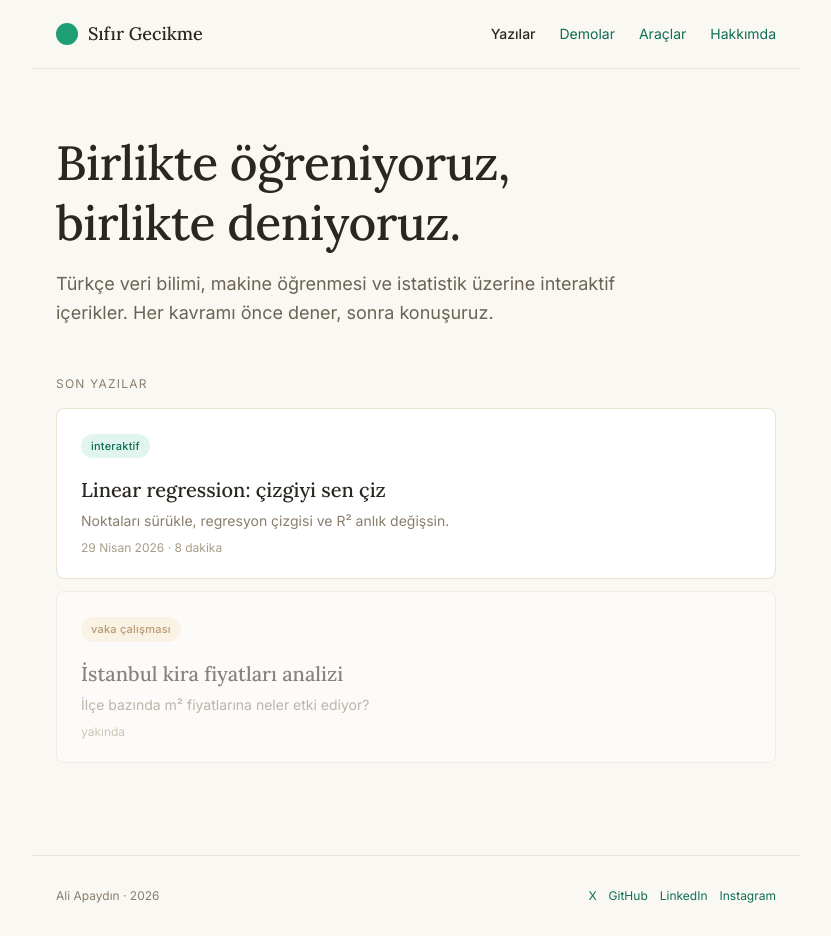
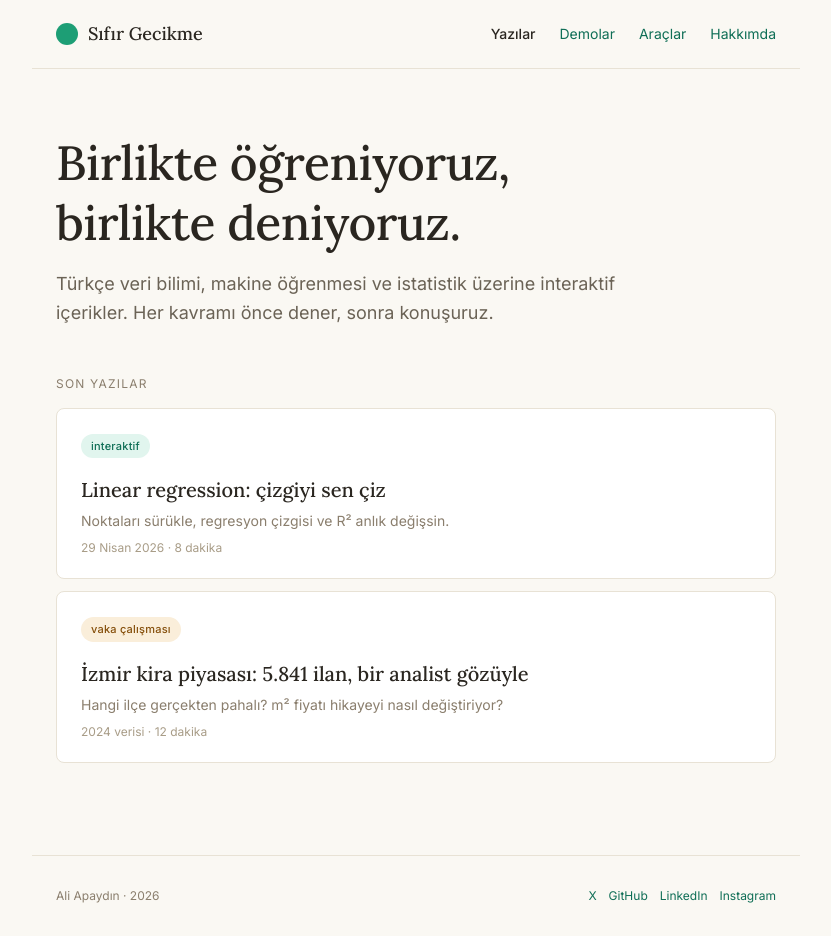
Before and after one commit to aliapaydin/sifir-gecikme, a Next.js app: page / in a window 1280 px wide. Shown: the whole page, without its empty margins (224-1055 px from the left). Built offline with nearby package versions, Linux system fonts and the light colour scheme.

Commit message:
ana sayfa izmir kira kartı güncellendi

```diff
--- a/app/page.js
+++ b/app/page.js
@@ -33,12 +33,12 @@ export default function Home() {
           <p className="text-xs" style={{ color: 'var(--color-text-faint)' }}>29 Nisan 2026 · 8 dakika</p>
         </a>
 
-        <div className="card mb-3" style={{ opacity: 0.55 }}>
+        <a href="/yazilar/izmir-kira-analizi" className="block card mb-3" style={{ color: 'inherit' }}>
           <span className="badge badge-case mb-2.5 inline-block">vaka çalışması</span>
-          <h3 className="font-serif text-xl font-medium mt-2 mb-1.5" style={{ color: 'var(--color-text)' }}>İstanbul kira fiyatları analizi</h3>
-          <p className="text-sm leading-relaxed mb-2" style={{ color: 'var(--color-text-mute)' }}>İlçe bazında m² fiyatlarına neler etki ediyor?</p>
-          <p className="text-xs" style={{ color: 'var(--color-text-faint)' }}>yakında</p>
-        </div>
+          <h3 className="font-serif text-xl font-medium mt-2 mb-1.5" style={{ color: 'var(--color-text)' }}>İzmir kira piyasası: 5.841 ilan, bir analist gözüyle</h3>
+          <p className="text-sm leading-relaxed mb-2" style={{ color: 'var(--color-text-mute)' }}>Hangi ilçe gerçekten pahalı? m² fiyatı hikayeyi nasıl değiştiriyor?</p>
+          <p className="text-xs" style={{ color: 'var(--color-text-faint)' }}>2024 verisi · 12 dakika</p>
+        </a>
       </section>
 
       <footer className="max-w-3xl mx-auto px-6 py-8 flex justify-between text-xs" style={{ borderTop: '0.5px solid var(--color-border)', color: 'var(--color-text-mute)' }}>
```
